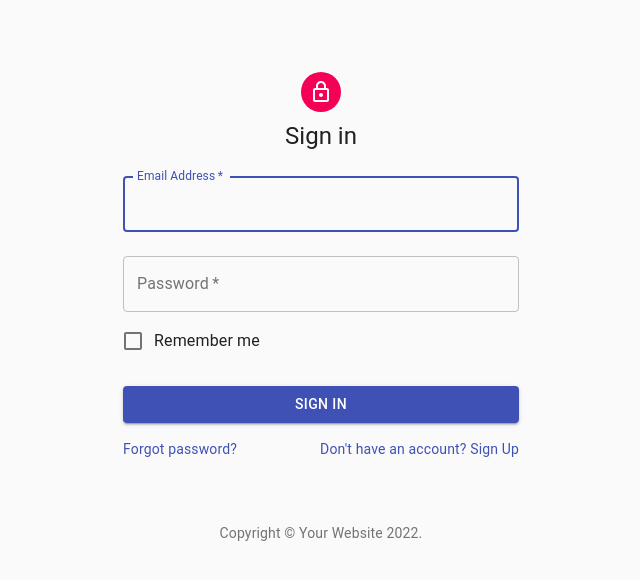
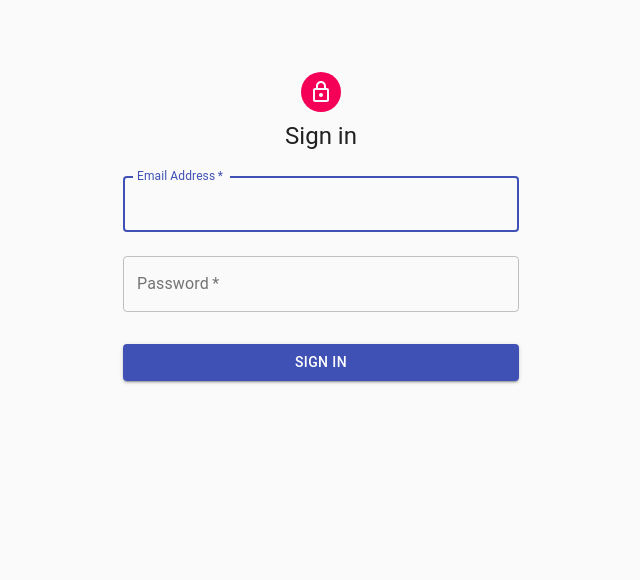
Before and after one commit to dynamox-ac/desafio-2-com-redux, a Next.js app: page /signin in a window 1280 px wide. Shown: the top 580 px of the page, without its empty margins (319-959 px from the left). Built offline with nearby package versions, Linux system fonts and the light colour scheme; what reduxsauce would draw is missing.

Commit message:
feat: code adjustment

```diff
--- a/components/SignIn/SignIn.js
+++ b/components/SignIn/SignIn.js
@@ -13,18 +13,18 @@ import Typography from '@material-ui/core/Typography';
 import { makeStyles } from '@material-ui/core/styles';
 import Container from '@material-ui/core/Container';
 
-function Copyright() {
-  return (
-    <Typography variant="body2" color="textSecondary" align="center">
-      {'Copyright © '}
-      <Link color="inherit" href="https://mui.com/">
-        Your Website
-      </Link>{' '}
-      {new Date().getFullYear()}
-      {'.'}
-    </Typography>
-  );
-}
+// function Copyright() {
+//   return (
+//     <Typography variant="body2" color="textSecondary" align="center">
+//       {'Copyright © '}
+//       <Link color="inherit" href="https://mui.com/">
+//         Your Website
+//       </Link>{' '}
+//       {new Date().getFullYear()}
+//       {'.'}
+//     </Typography>
+//   );
+// }
 
 const useStyles = makeStyles((theme) => ({
   paper: {
@@ -82,10 +82,6 @@ export default function SignIn() {
             id="password"
             autoComplete="current-password"
           />
-          <FormControlLabel
-            control={<Checkbox value="remember" color="primary" />}
-            label="Remember me"
-          />
           <Button
             type="submit"
             fullWidth
@@ -95,22 +91,9 @@ export default function SignIn() {
           >
             Sign In
           </Button>
-          <Grid container>
-            <Grid item xs>
-              <Link href="#" variant="body2">
-                Forgot password?
-              </Link>
-            </Grid>
-            <Grid item>
-              <Link href="#" variant="body2">
-                {"Don't have an account? Sign Up"}
-              </Link>
-            </Grid>
-          </Grid>
         </form>
       </div>
       <Box mt={8}>
-        <Copyright />
       </Box>
     </Container>
   );
--- a/package.json
+++ b/package.json
@@ -11,6 +11,7 @@
   "dependencies": {
     "@material-ui/core": "^4.12.4",
     "@material-ui/icons": "^4.11.3",
+    "@material-ui/styles": "^4.11.5",
     "next": "^12.2.0",
     "next-redux-wrapper": "^7.0.5",
     "react": "^18.2.0",
```
